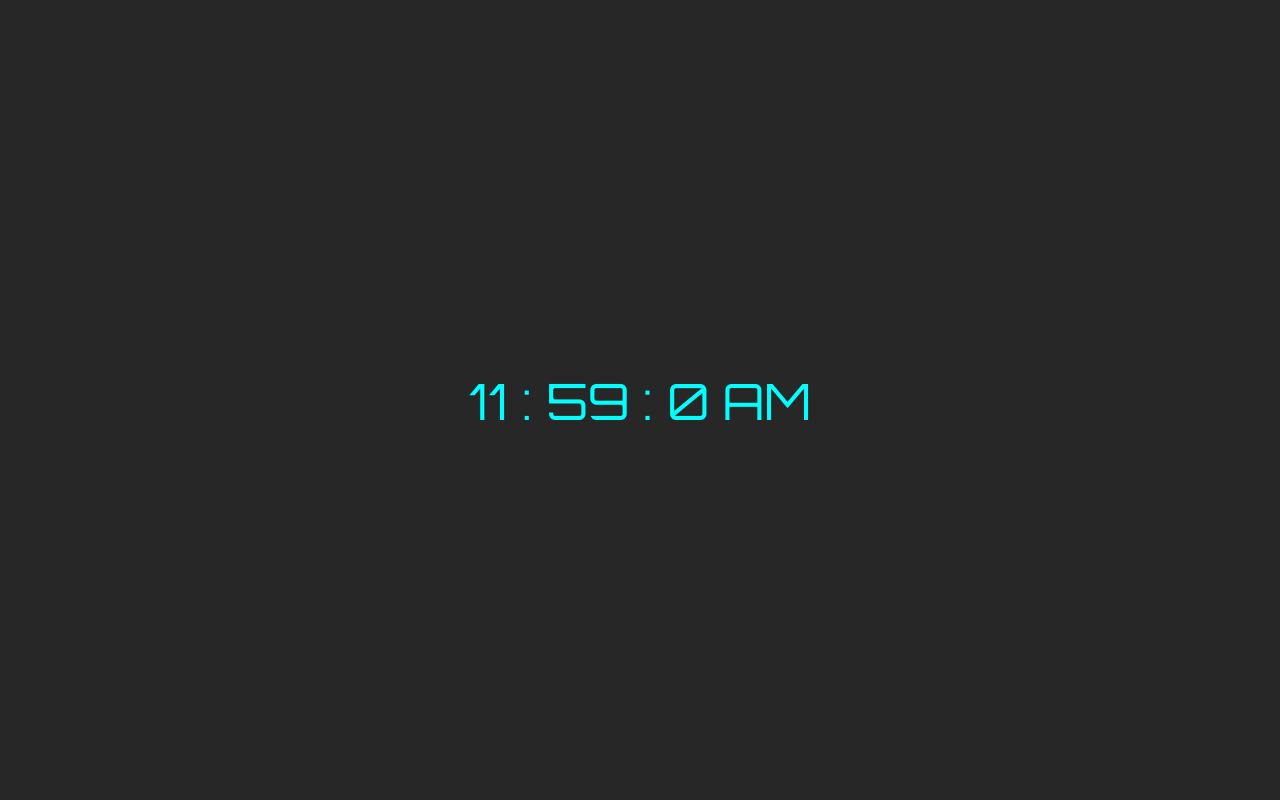
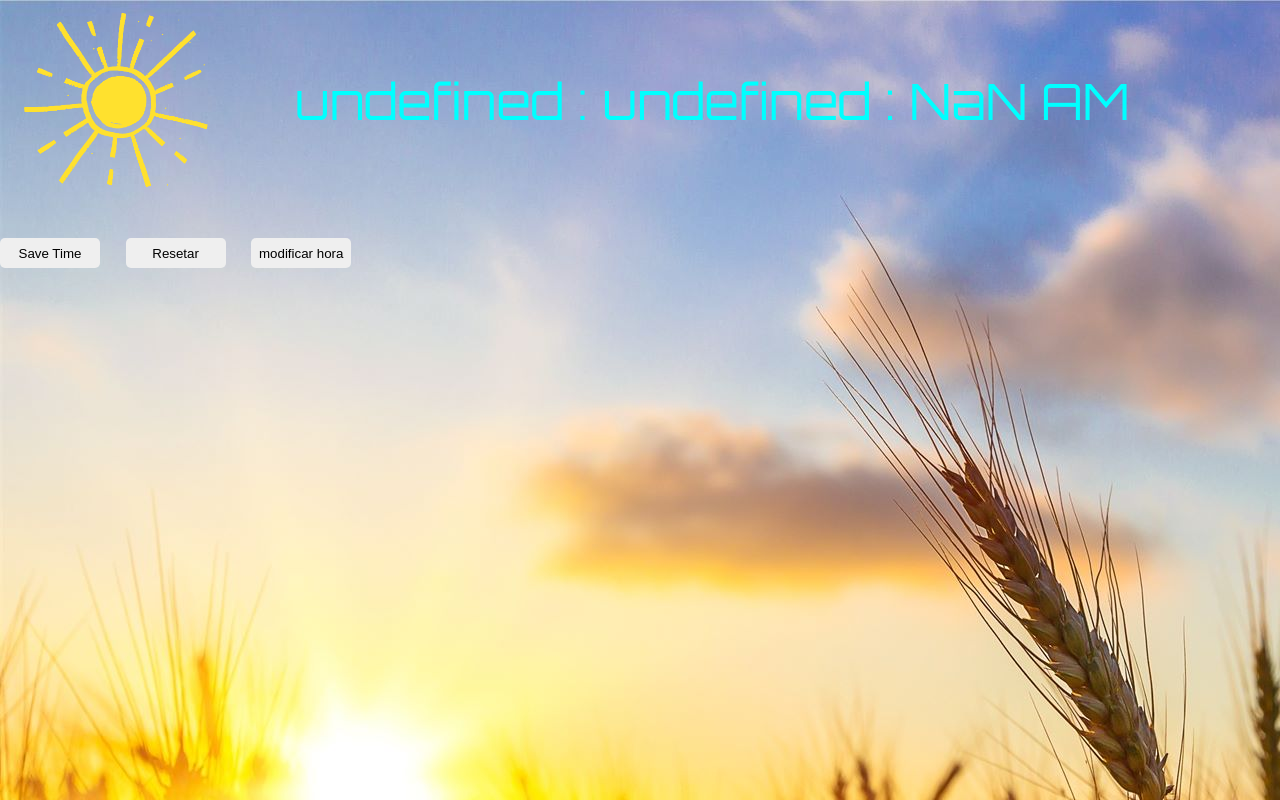
Before and after one commit to MavrosCode/DarkCode, a website: page ClockAndTimer/index.html in a window 1280 px wide. Drawn offline with Linux system fonts and the light colour scheme.

Commit message:
Relogio em JAVASCRIPT

```diff
--- a/ClockAndTimer/index.html
+++ b/ClockAndTimer/index.html
@@ -9,11 +9,27 @@
     <title>Relógio</title>
 </head>
 <body>
-    <div id="relogio" class="estilo">00:00:00 AM</p>
+    <section id="topo">
+        <figure id="eclipse">
+            <img src="" alt="clima" id="imagem">
+        </figure>
+        <section id="areaRelogio">
+            <div id="relogio" class="estilo">00:00:00 AM</p>
+        </section>
+    </section>
 
+    <section  id="baixo">
+        <button class="botoes" id="btnSaveTime" onclick="saveTime()">Save Time</button>
+        <button class="botoes" id="btnResetar" onclick="resetar()">Resetar</button>
+        <button class="botoes" id="btnModify" onclick="modificar()">modificar hora</button>
+    </section>
+    <section>
+        <section id="salvos">
+
+        </section>
+        <section id="entrar">
+
+        </section>
+    </section>
 </body>
 </html>
-
-<!--<link href='https://fonts.googleapis.com/css?family=Orbitron' rel='stylesheet' type='text/css'>
-
-    <div style="font-family: 'Orbitron', sans-serif;">12:04PM</div>-->
--- a/ClockAndTimer/script.js
+++ b/ClockAndTimer/script.js
@@ -1,21 +1,58 @@
 
-var hora = 11;
-var minuto = 58;
-var segundo = 55;
+var hora;  //VARIAVEL PARA VERIFICAR AS MUDANÇAS >= 18
+var minuto;
+var segundo;
 var diaOuNoite = "";
 setInterval(() => {
+    (()=>{
+        //verificar por fora do setInterval
+        clima = hora >= 18 ? './images/lua_drag.png' : './images/sol_drag.png'
+        estacao = hora >= 18 ? './images/noite.jpg' : './images/dia.jpg'
+        const fundo = document.querySelector('body');
+        fundo.style.backgroundImage = `url("${estacao}")`
+        const image = document.getElementById('imagem')
+        image.src = clima
+    })()
     segundo++;
     if(segundo>59){
         minuto++;
         segundo = 0;
     }else if(minuto > 59){
+        segundo=0;
         minuto=0;
         hora++;
-        segundo=0;
-    }else if(hora >= 12){
-        diaOuNoite = "PM"
-    }else if(hora < 12){
-        diaOuNoite = "AM"
+
+    }else if(hora > 23){
+        hora = 0;
     }
+    diaOuNoite = hora > 12 ? "PM" : "AM" //CORRIGIR OS CICLOS
     document.getElementById('relogio').innerHTML = `${hora} : ${minuto} : ${segundo} ${diaOuNoite}`
 }, 1000);
+
+function resetar() {
+    hora = `00`;
+    minuto =`00`;
+    segundo = `00`;
+}
+function saveTime() {
+
+    const Salvo = document.getElementById('salvos');
+    const novoTempo = document.createElement('p');
+    novoTempo.textContent = `Salvo: ${hora}:${minuto}:${segundo} ${diaOuNoite}`
+    Salvo.appendChild(novoTempo);
+}
+function modificar() {
+    const sessao = document.getElementById('entrar')
+    const entradas = document.createElement('input')
+    entradas.type = "time"
+    sessao.appendChild(entradas)
+    const botao = document.createElement('button')
+    botao.innerText = "Enviar"
+    botao.addEventListener('click',() =>{
+        const horario = entradas.value;
+        [hora, minuto] = horario.split(':')
+        document.getElementById('relogio').innerHTML = `${hora} : ${minuto} : ${segundo} ${diaOuNoite}`
+    })
+
+    sessao.appendChild(botao)
+}
--- a/ClockAndTimer/style.css
+++ b/ClockAndTimer/style.css
@@ -8,17 +8,44 @@
 body{
     font-family: 'Orbitron', sans-serif;
     font-size: 50px;
+    background-color: #272727;   /**/
+}
+
+#topo{
     display: flex;
-    position: absolute;
-    top: 50%;
-    left: 50%;
-    transform: translate(-50%, -50%);
-    background-color: #272727;
 }
-.estilo{
+#areaRelogio{
+    display: flex;
+    justify-content: center;
+    align-items: center;
     color:aqua;
+    width: 80%;
 }
-.ponto{
-    color: aqua;
-    padding-right: 30px;
+#salvos{
+    font-size: 20px;
+    color: #fff;
 }
+#eclipse{
+    width: 200px;
+    height: 200px;
+}
+#imagem{
+    padding-left: 10%;
+    width: 100%;
+    height: 100%;
+}
+
+#baixo{
+
+    width: 100%;
+    display: flex;
+}
+.botoes{
+    margin-top: 3%;
+    width: 100px;
+    height: 30px;
+    border-radius: 5px 5px;
+    border-style: none;
+    background-color: rgba(#fff, #fff, #fff, 0.2);
+    margin-right: 2%;
+}
--- /dev/null
+++ b/config.js
@@ -0,0 +1,3 @@
+var axios = require('axios')
+axios
+.get('https://pokeapi.co/api/v2/pokemon/ditto')
--- /dev/null
+++ b/package.json
@@ -0,0 +1,5 @@
+{
+  "dependencies": {
+    "axios": "^1.4.0"
+  }
+}
```
Also changed, not shown: ClockAndTimer/images/dia.jpg (added), ClockAndTimer/images/lua_drag.png (added), ClockAndTimer/images/noite.jpg (added), ClockAndTimer/images/sol_drag.png (added), 1 other file.
